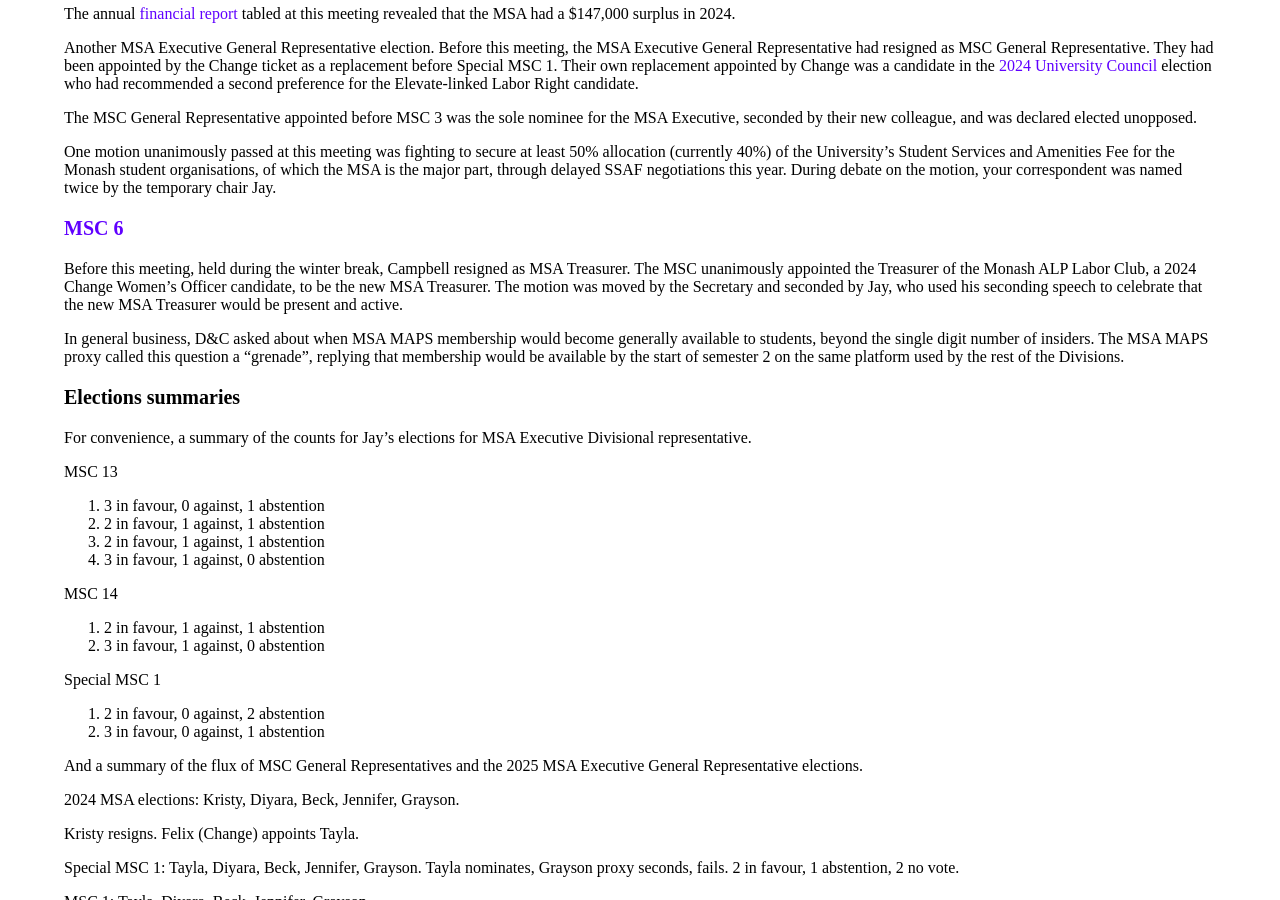
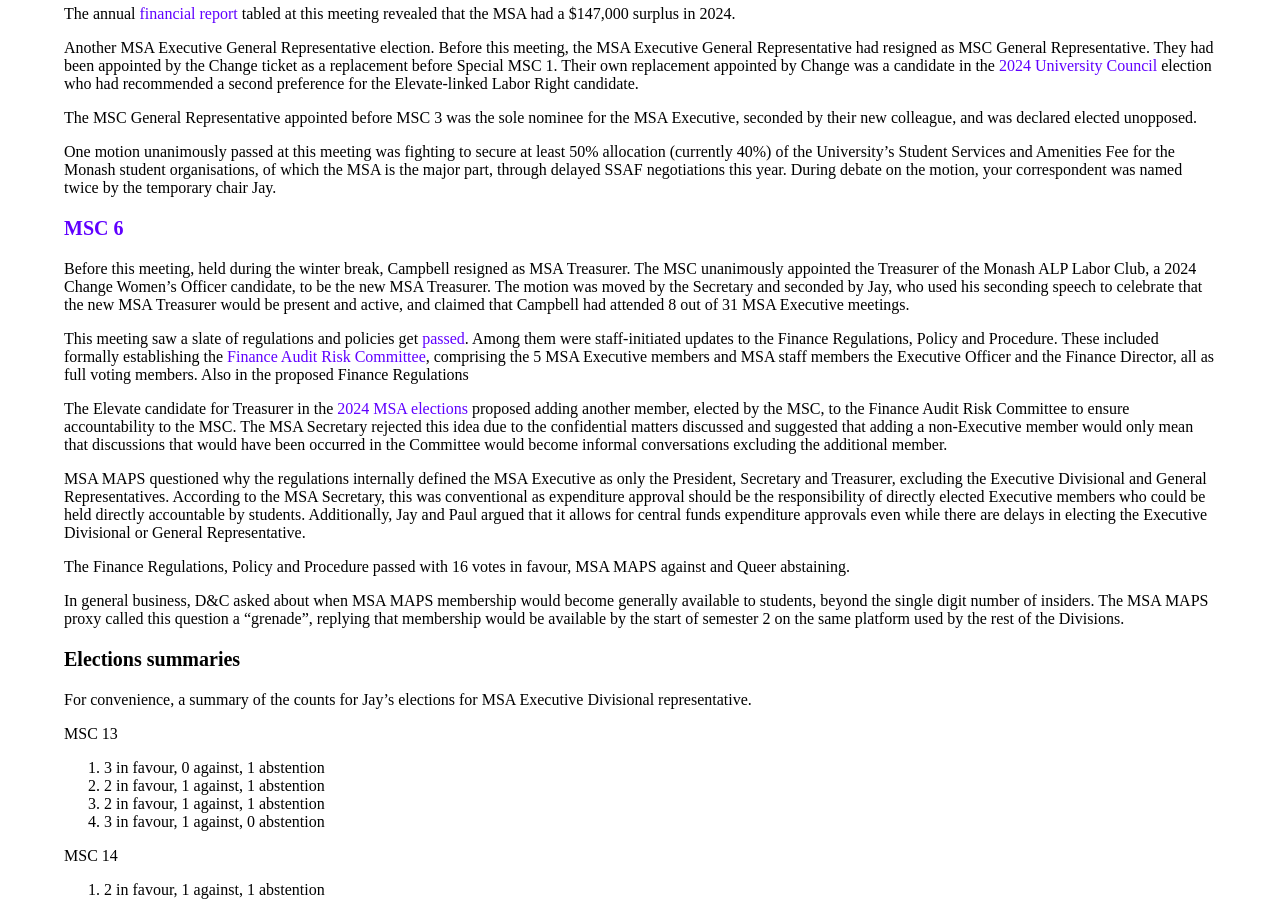
Before and after one commit to nhtnhanbn/nhtnhanbn.github.io, a Jekyll site: the page built from monash/dismissal.md, in a window 1280 px wide and 900 px high, scrolled down 8898 px. Built offline with Jekyll 4.4.1, drawn with Linux system fonts in a browser that asks for light colours; some of the changed text lies outside the part shown.

Commit message:
Update dismissal

```diff
--- a/monash/dismissal.md
+++ b/monash/dismissal.md
@@ -307,7 +307,15 @@
 
 ### [MSC 6](https://drive.google.com/file/d/1KQhedowwkAawCfWdDEMeVT62fDiqOc1o/view?usp=sharing)
 
-Before this meeting, held during the winter break, Campbell resigned as MSA Treasurer. The MSC unanimously appointed the Treasurer of the Monash ALP Labor Club, a 2024 Change Women's Officer candidate, to be the new MSA Treasurer. The motion was moved by the Secretary and seconded by Jay, who used his seconding speech to celebrate that the new MSA Treasurer would be present and active.
+Before this meeting, held during the winter break, Campbell resigned as MSA Treasurer. The MSC unanimously appointed the Treasurer of the Monash ALP Labor Club, a 2024 Change Women's Officer candidate, to be the new MSA Treasurer. The motion was moved by the Secretary and seconded by Jay, who used his seconding speech to celebrate that the new MSA Treasurer would be present and active, and claimed that Campbell had attended 8 out of 31 MSA Executive meetings.
+
+This meeting saw a slate of regulations and policies get [passed](/msa25). Among them were staff-initiated updates to the Finance Regulations, Policy and Procedure. These included formally establishing the [Finance Audit Risk Committee](https://drive.google.com/file/d/1cqe5xU3sYQRYZUOlbpf-1GFnODZak7sV/view?usp=sharing), comprising the 5 MSA Executive members and MSA staff members the Executive Officer and the Finance Director, all as full voting members. Also in the proposed Finance Regulations
+
+The Elevate candidate for Treasurer in the [2024 MSA elections](/msa24) proposed adding another member, elected by the MSC, to the Finance Audit Risk Committee to ensure accountability to the MSC. The MSA Secretary rejected this idea due to the confidential matters discussed and suggested that adding a non-Executive member would only mean that discussions that would have been occurred in the Committee would become informal conversations excluding the additional member.
+
+MSA MAPS questioned why the regulations internally defined the MSA Executive as only the President, Secretary and Treasurer, excluding the Executive Divisional and General Representatives. According to the MSA Secretary, this was conventional as expenditure approval should be the responsibility of directly elected Executive members who could be held directly accountable by students. Additionally, Jay and Paul argued that it allows for central funds expenditure approvals even while there are delays in electing the Executive Divisional or General Representative.
+
+The Finance Regulations, Policy and Procedure passed with 16 votes in favour, MSA MAPS against and Queer abstaining.
 
 In general business, D&C asked about when MSA MAPS membership would become generally available to students, beyond the single digit number of insiders. The MSA MAPS proxy called this question a "grenade", replying that membership would be available by the start of semester 2 on the same platform used by the rest of the Divisions.
 
```
Also changed, not shown: other parts of monash/dismissal.md (+1 -1 lines).
